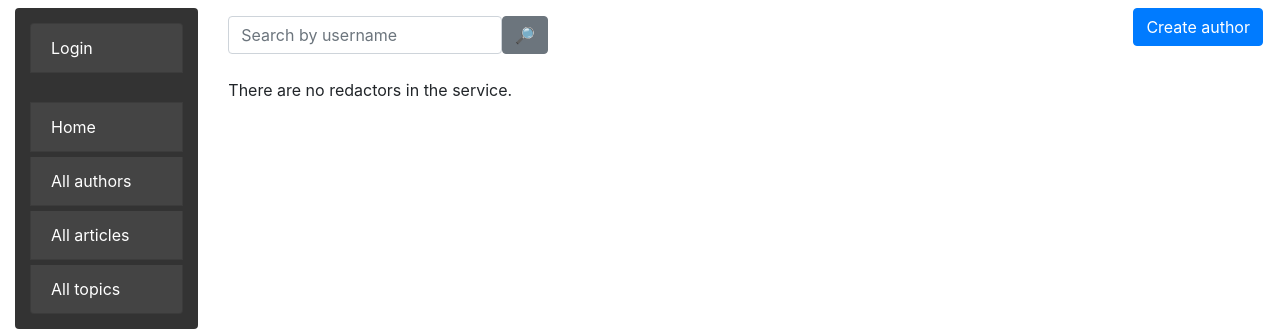
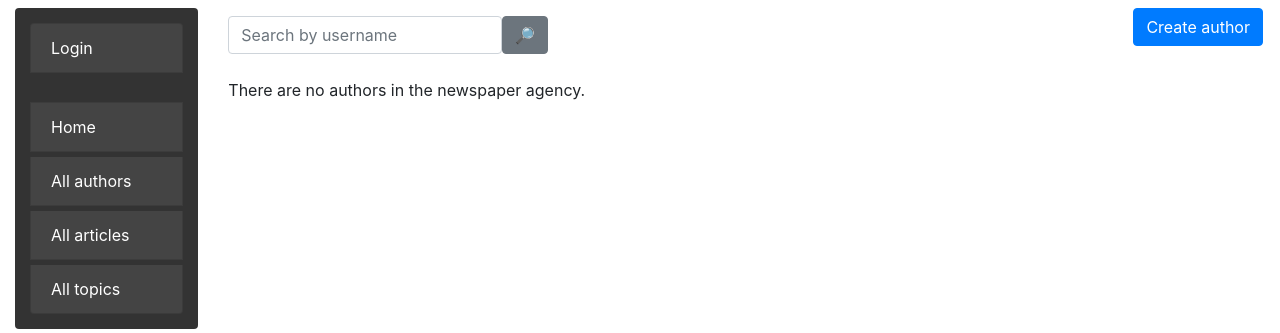
Before and after one commit to Nadiia-developer/newspaper-agency, a Django app: template templates/newspaper/redactor_list.html in a window 1280 px wide. Shown: the part 70-403 px from the top of the page. Run offline with Django 4.2, Linux system fonts and the light colour scheme; the template is opened without the code that fills it: values that come from a table or form of the project are taken from there, others are empty; some libraries are stand-ins or nearby versions.

Commit message:
Update newspaper_list.html, redactor_list.html

```diff
--- a/templates/newspaper/newspaper_list.html
+++ b/templates/newspaper/newspaper_list.html
@@ -25,6 +25,6 @@
       {% endfor %}
     </ul>
   {% else %}
-    <p>There are no newspapers</p>
+    <p>There are no articles</p>
   {% endif %}
 {% endblock %}
--- a/templates/newspaper/redactor_list.html
+++ b/templates/newspaper/redactor_list.html
@@ -39,6 +39,6 @@
     </table>
 
     {% else %}
-      <p>There are no redactors in the service.</p>
+      <p>There are no authors in the newspaper agency.</p>
     {% endif %}
 {% endblock %}
```
